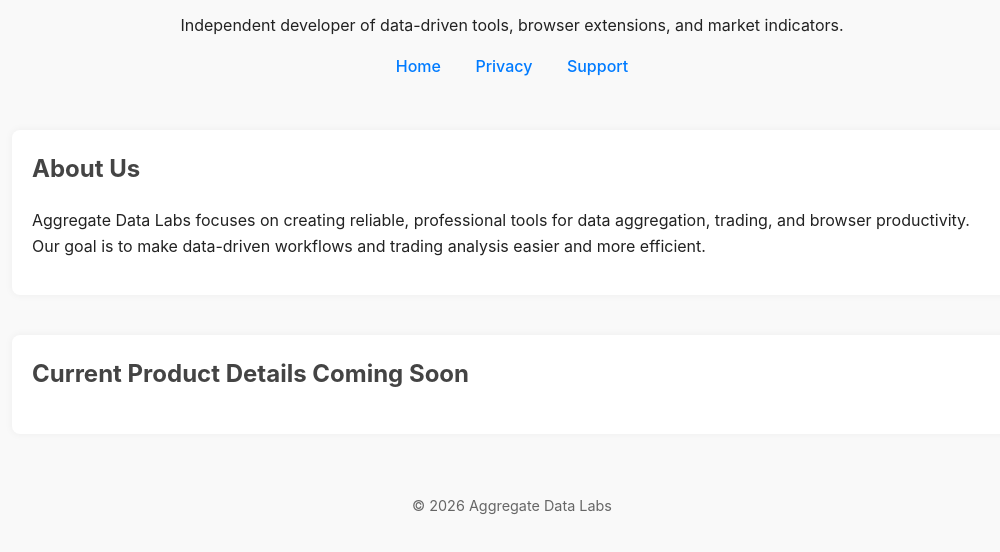
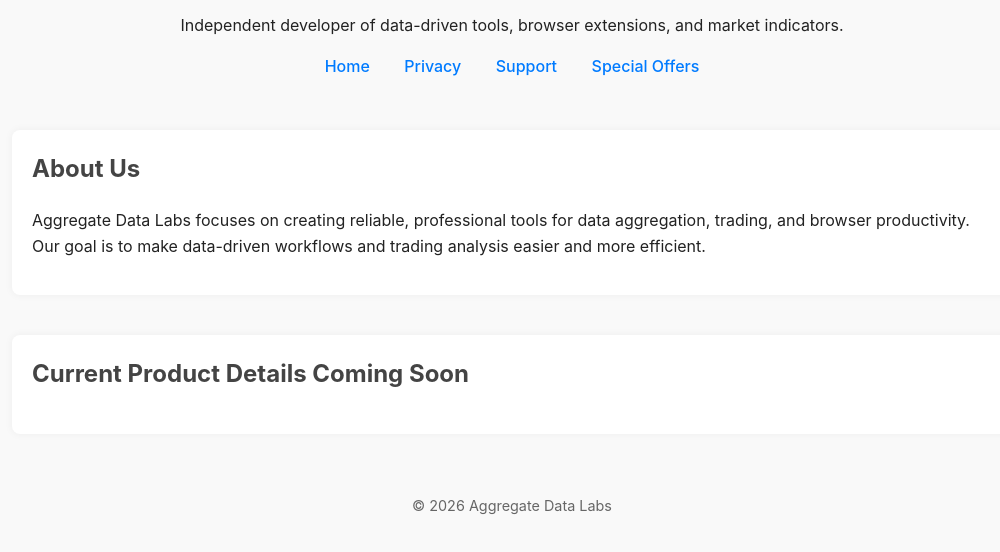
Before and after one commit to aggregatedatalabs/aggregatedatalabs.github.io, a plain HTML site: page index.html in a window 1280 px wide. Shown: the part 154-706 px from the top of the page, without its empty margins (128-1128 px from the left). Drawn offline with Linux system fonts and the light colour scheme.

Commit message:
Update index.html

```diff
--- a/index.html
+++ b/index.html
@@ -67,6 +67,7 @@
     <a href="/">Home</a>
     <a href="/privacy.html">Privacy</a>
     <a href="/support.html">Support</a>
+    <a href="/offers.html">Special Offers</a>
   </nav>
 </header>
 
```
